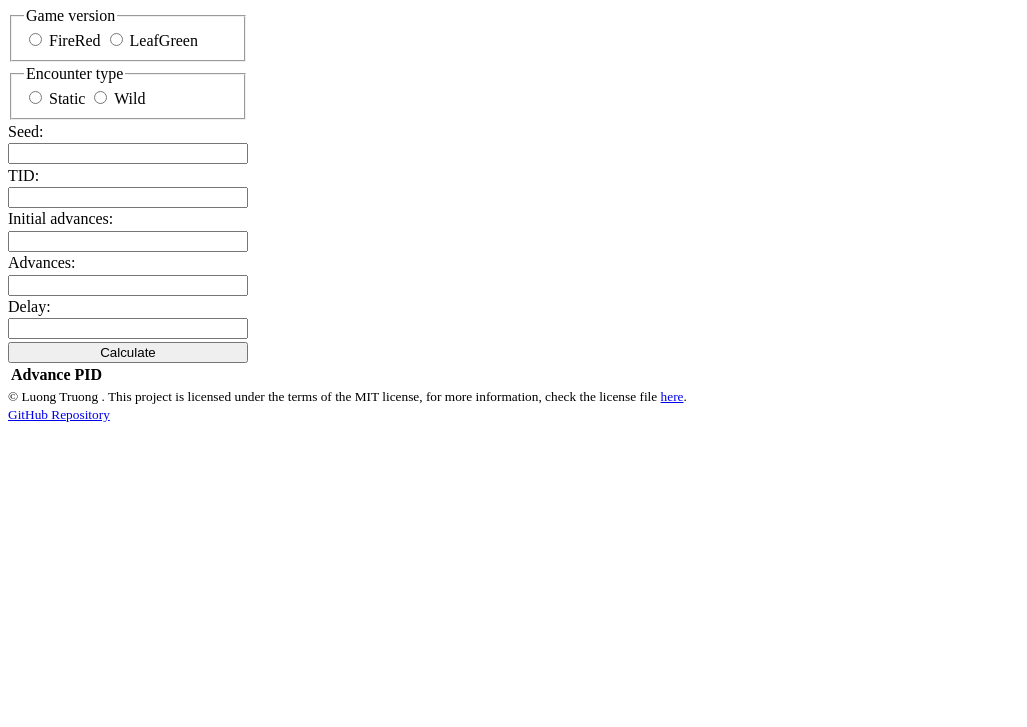
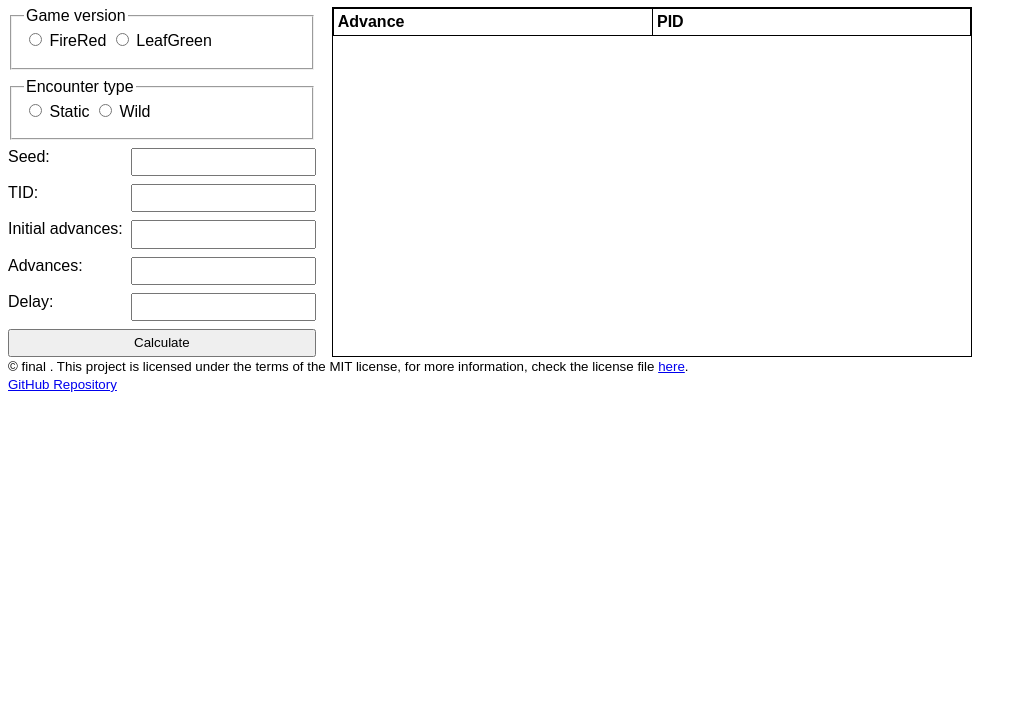
Before and after one commit to it-is-final/jp-frlg-mail-donor-searcher, a website: page src/html/index.html in a window 1280 px wide. Shown: the part 73-800 px from the top of the page, without its empty margins (0-1027 px from the left). Drawn offline with Linux system fonts and the light colour scheme.

Commit message:
"Pretty" up the frontend

```diff
--- a/src/html/index.html
+++ b/src/html/index.html
@@ -5,19 +5,66 @@
     <meta name="viewport" content="width=device-width, initial-scale=1.0" />
     <title>Donor Search</title>
     <style>
+      body {
+        font-family: sans-serif;
+      }
+      main {
+        display: flex;
+        gap: 1em;
+        flex-flow: row wrap;
+        margin: 0 auto;
+      }
+
       #params {
-        display: flex;
-        flex-direction: column;
-        max-width: 15em;
-        gap: 0.15em;
+        display: grid;
+        grid-template-columns: auto auto;
+        max-width: 20em;
+        gap: 0.5em;
+      }
+
+      #game-version-group {
+        grid-column: 1 / span 2;
+      }
+
+      #encounter-type-group {
+        grid-column: 1 / span 2;
+      }
+
+      #params-calc-button {
+        grid-column: 1 / span 2;
+      }
+
+      table {
+        width: 40em;
+        table-layout: fixed;
+        display: block;
+      }
+      thead {
+        width: 100%;
+        display: block;
+      }
+      tbody#results-body {
+        display: block;
+        height: 20em;
+        overflow: auto;
+        width: 100%;
+      }
+      table, th, td {
+        border: 1px solid black;
+        border-collapse: collapse;
+      }
+      table th, table td {
+        text-align: left;
+        padding: 0.25em;
+        width: 20em;
       }
     </style>
   </head>
   <body>
-    <h1>Donor Search for Pokémon FRLG ACE</h1>
+    <h1>Donor Search</h1>
     <main>
       <form id="params">
-        <fieldset style="grid-column: 2">
+        <fieldset id="game-version-group">
           <legend>Game version</legend>
           <input
             type="radio"
@@ -36,7 +83,7 @@
           />
           <label for="leaf-green-radio">LeafGreen</label>
         </fieldset>
-        <fieldset style="grid-column: 2">
+        <fieldset id="encounter-type-group">
           <legend>Encounter type</legend>
           <input
             type="radio"
@@ -118,7 +165,7 @@
     </main>
     <footer>
       <small
-        >© Luong Truong <span id="copyright-year"> </span>. This project is
+        >© final <span id="copyright-year"> </span>. This project is
         licensed under the terms of the MIT license, for more information, check
         the license file
         <a
```
